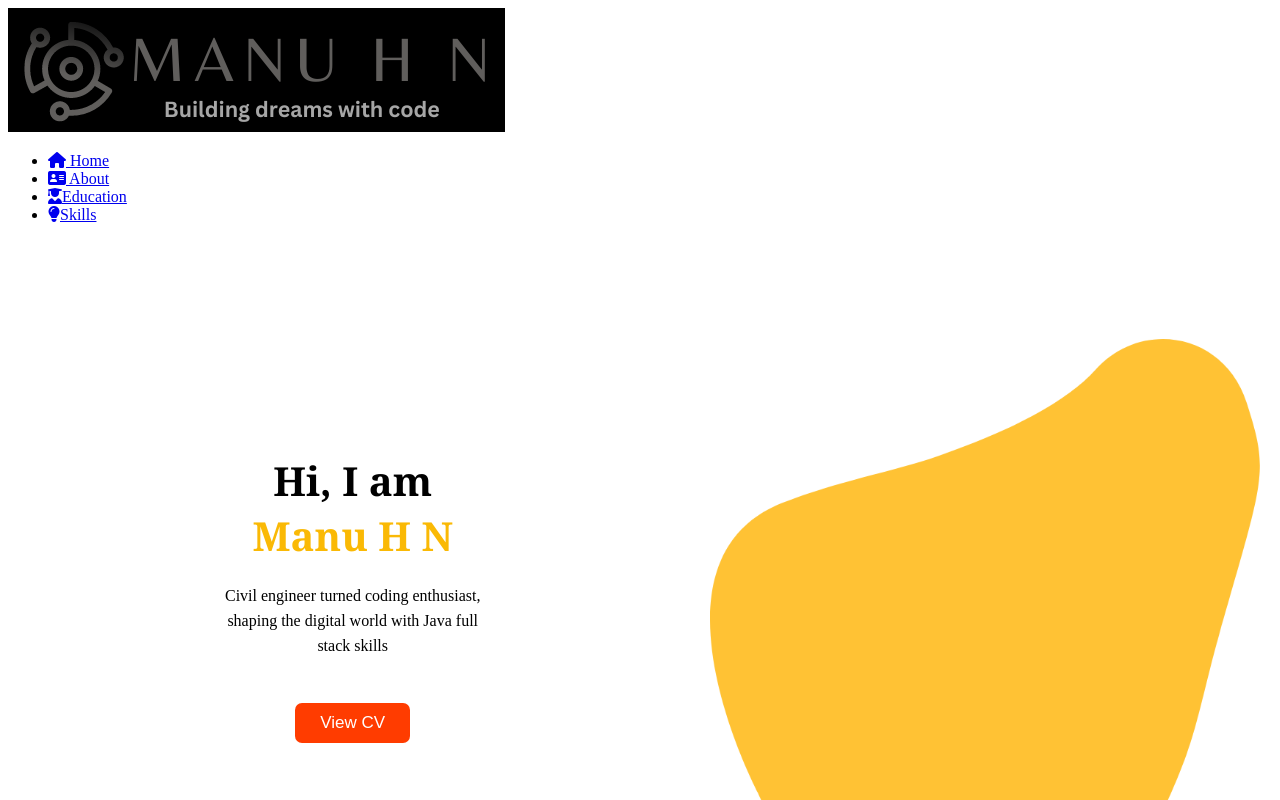
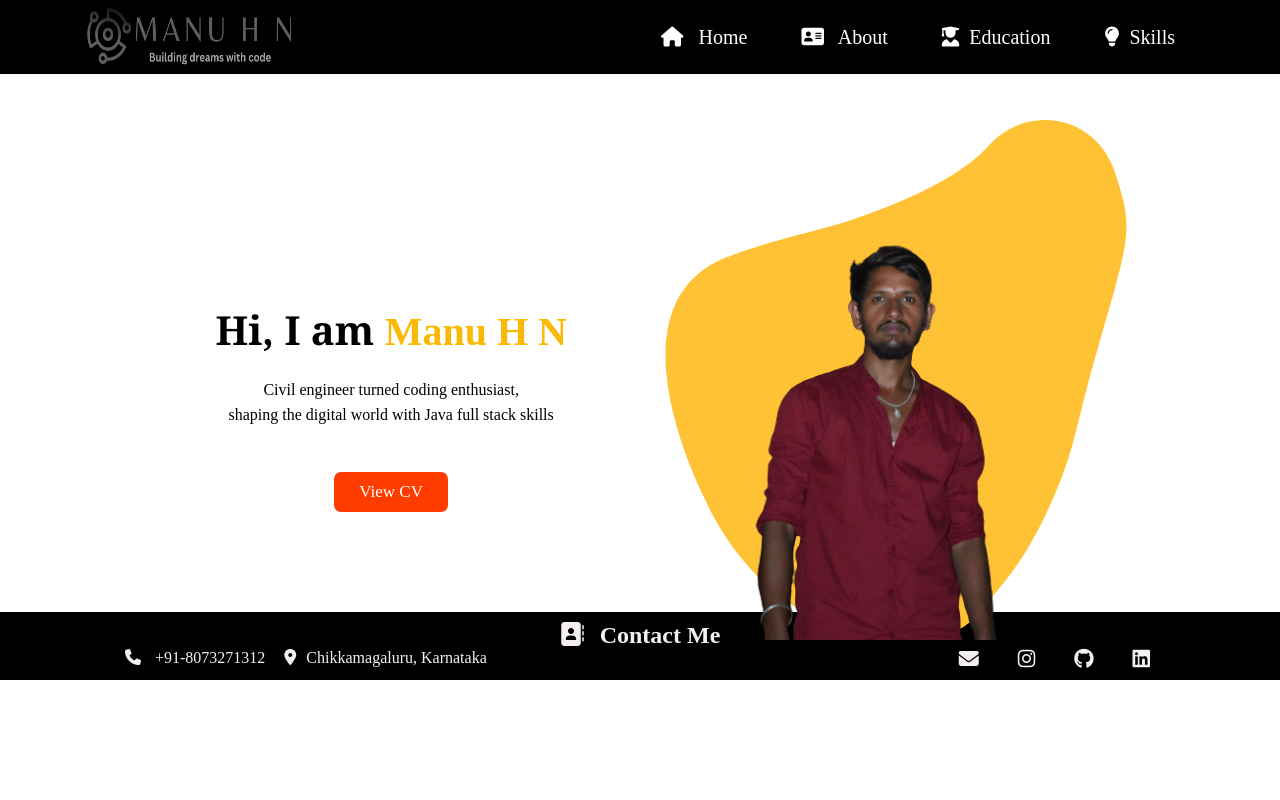
Before and after one commit to BlackkDroid/My-Portfolio, a plain HTML site: page index.html in a window 1280 px wide. Shown: the top 800 px of the page. Drawn offline with Linux system fonts and the light colour scheme.

Commit message:
Back to Old

```diff
--- a/styles.css
+++ b/styles.css
@@ -1,25 +1,73 @@
+*{
+    margin: 0;
+    padding: 0;
+    font-family: serif;
+}
+body{
+    width: 100%;
+    background: #fff;
+    padding: 0;
+    margin: 0;
+}
+/* Header Starts */
+.name-sect{
+    /* border: 1px solid red; */
+    background-color: #000;
+    padding: 0 80px;
+    display: flex;
+    justify-content: space-between;
+    align-items: center;
+
+}
+.name-sect .about ul li {
+display: inline-block;
+margin: 25px;
+list-style: none;
+}
+.about i{
+    margin-right: 10px;
+}
+.name-sect .about ul li a{
+    text-decoration: none;
+    font-size: 20px;
+    color: #fff;
+    transition: all 0.5s;
+}
+.name-sect .about ul li:hover a{
+    color: orangered;
+    font-weight: bolder;
+    filter: drop-shadow(2px 12px 5px #ffffff80);
+
+
+
+}
+.logo-name a img{
+    height: 70px;
+    width: 220px;
+
+}
+
+/* Header Ends */
+
 /* Image Section Starts */
-.hero {
+.hero{
     display: flex;
     margin: 12px;
 }
-
-  .hero .little {
+.hero .little{
+    /* border: 1px solid black; */
     margin: 16% 5% 0 15%;
     text-align: center;
 }
-
-  .hero .little h1 {
+.hero .little h1{
     font-size: 40px;
-    font-family: Georgia, Times, serif;
+    font-family:  Georgia, Times,  serif;
     margin: 15px;
 }
-
-  .hero .little span {
+.hero .little span{
     color: rgb(250, 185, 5);
 }
-
-  .hero .little p {
+.hero .little p{
     align-items: center;
     text-align: center;
     font-family: serif;
@@ -27,43 +75,84 @@
     line-height: 25px;
     margin: 0 0 40px 0;
 }
-
-  .hero .little button {
+.hero .little button{
     border: none;
     background-color: rgb(255, 60, 0);
     padding: 10px 25px;
     border-radius: 7px;
+
 }
-
-  .hero .little button a {
+.hero .little button a{
     text-decoration: none;
     color: white;
     font-size: 17px;
     transition: all 0.3s;
 }
+.hero .little button:hover a{
+    color: #000;
 
-  .hero .little button:hover a {
-    color: #000;
 }
-
-  .hero .picture {
+.hero .picture{
     margin: 8% 0 7% 12%;
 }
 
-  .hero .picture img {
-    max-width: 100%;
-    height: auto;
-    display: block;
-    width: 100%;
-    margin: 0 auto;
+.hero .picture img{
+    height: 65%;
+
+    position: absolute;
+    bottom: 20%;
+   left: 70%;
+   transform: translate(-50%);
+}
+#back{
+    height: 480px;
+}
+/* Image Section Ends */
+
+/* Footer Section Starts */
+.foot{
+    /* border: 1px solid black; */
+    background-color: #000;
+    margin: 100px 0 0 0;
+    text-align: center;
+    padding: 10px;
+    color: rgba(245, 240, 240);
+
+
+}
+.contact{
+    padding: 0 100px;
+    display: flex;
+   justify-content: space-between;
 }
 
-  #back {
-    height: 480px;
-    width: auto;
+.foot .contact ul li{
+display: inline-block;
+margin-left: 15px;
+}
+.foot .contact ul li a{
+    text-decoration: none;
+    /* color: rgb(255,70,0); */
+    color: rgba(245, 240, 240);
 }
 
-  /* Image Section Ends */
+.foot-div .social i{
+    margin-right: 20px;
+    color: rgba(245, 240, 240);
+    font-size: 20px;
+    transition: all 0.3s;
+}
+.foot-div ul li:hover a,.foot-div ul li:hover i{
+    color: rgb(0,10,255);
+
+}
+.text-contact h2:hover ,.text-contact h2:hover i {
+    color:rgb(0,10,255);
+}
+.text-contact i, .phone i{
+    margin-right: 10px;
+}
+/* Footer Section Ends */
 
 /* Media Queries */
 @media only screen and (max-width: 768px) {
@@ -97,12 +186,10 @@
         padding: 0;
         flex-direction: column;
       }
-
-    .foot .contact ul li {
+      foot .contact ul li {
         margin: 15px 0;
       }
     }
-
     @media only screen and (max-width: 480px) {
         /* Modify styles for screens up to 480px wide */
         .name-sect {
@@ -132,8 +219,7 @@
   }
 
   .hero .picture img {
-      max-width: 100%;
-      height: auto;
+    height: 150px;
   }
 
   .foot {
```
Lines whose indentation alone changed are shown as unchanged.
